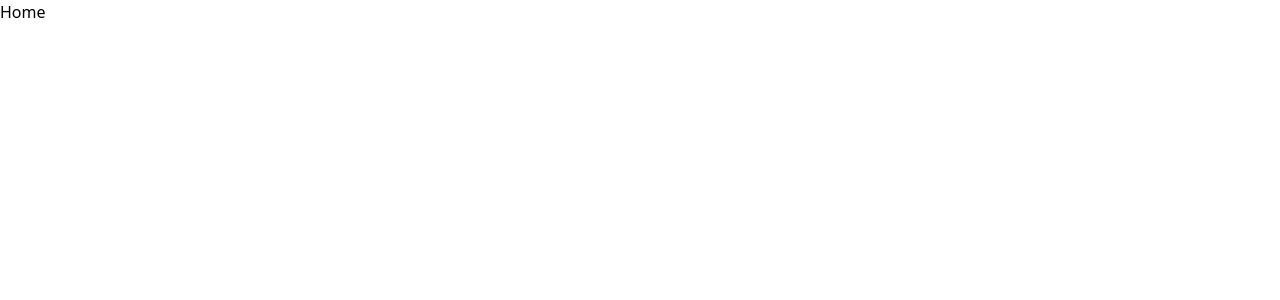
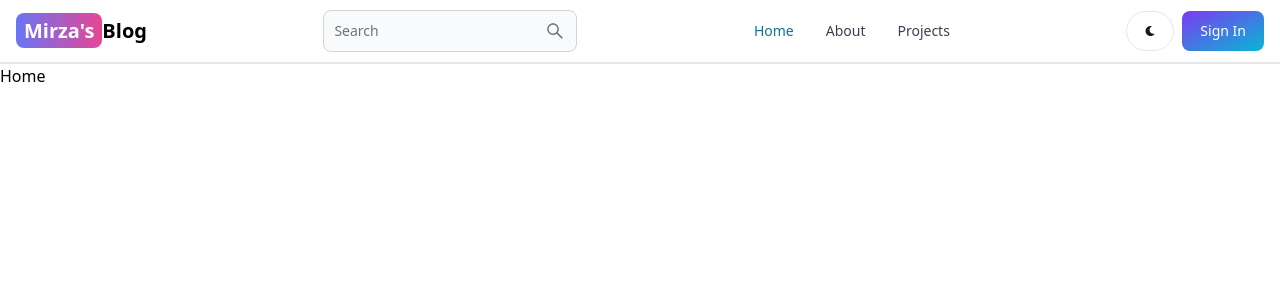
Before and after one commit to themirza001/Mern_Blog, a React (Vite) app in the folder client/: page / in a window 1280 px wide. Shown: the top 300 px of the page. Built offline with nearby package versions, Linux system fonts and the light colour scheme.

Commit message:
Adding the Header Component

```diff
--- a/client/package.json
+++ b/client/package.json
@@ -10,8 +10,10 @@
     "preview": "vite preview"
   },
   "dependencies": {
+    "flowbite-react": "^0.9.0",
     "react": "^18.2.0",
     "react-dom": "^18.2.0",
+    "react-icons": "^5.2.1",
     "react-router-dom": "^6.23.1"
   },
   "devDependencies": {
--- a/client/src/App.jsx
+++ b/client/src/App.jsx
@@ -5,10 +5,11 @@
 import About from './pages/About';
 import SignIn from './pages/SignIn';
 import SignUp from './pages/SignUp';
-
+import Header from './Components/Header.jsx/Header';
 function App() {
   return (
     <BrowserRouter>
+      <Header />
       <Routes>
         <Route path="/" element={<Home />} />
         <Route path="/about" element={<About />} />
--- /dev/null
+++ b/client/src/Components/Header.jsx/Header.jsx
@@ -0,0 +1,53 @@
+import { Button, Navbar, TextInput } from 'flowbite-react';
+import { Link, useLocation } from 'react-router-dom';
+import { AiOutlineSearch } from 'react-icons/ai';
+import { FaMoon } from 'react-icons/fa';
+function Header() {
+  const path = useLocation().pathname;
+  return (
+    <Navbar className="border-b-2">
+      <Link
+        to="/home"
+        className="self-center whitespace-nowrap text-sm sm:text-xl font-semibold dark:text-white"
+      >
+        <span className="px-2 py-1 bg-gradient-to-r from-indigo-500 to-pink-500 rounded-lg text-white">
+          Mirza's
+        </span>
+        Blog
+      </Link>
+      <form>
+        <TextInput
+          type="text"
+          placeholder="Search"
+          rightIcon={AiOutlineSearch}
+          className="hidden lg:inline"
+        />
+      </form>
+      <Button className="w-12 h-10 lg:hidden" color="gray" pill>
+        <AiOutlineSearch />
+      </Button>
+      <div className="flex gap-2 md:order-2">
+        <Button className="w-12 h-10 hidden sm:inline" color="gray" pill>
+          <FaMoon />
+        </Button>
+        <Link to="sign-in">
+          <Button gradientDuoTone="purpleToBlue">Sign In</Button>
+        </Link>
+        <Navbar.Toggle />
+      </div>
+      <Navbar.Collapse>
+        <Navbar.Link active={path === '/'} as={'div'}>
+          <Link to="/">Home</Link>
+        </Navbar.Link>
+        <Navbar.Link active={path === '/about'} as={'div'}>
+          <Link to="/about">About</Link>
+        </Navbar.Link>
+        <Navbar.Link active={path === '/projects'} as={'div'}>
+          <Link to="/projects">Projects</Link>
+        </Navbar.Link>
+      </Navbar.Collapse>
+    </Navbar>
+  );
+}
+
+export default Header;
--- a/client/tailwind.config.js
+++ b/client/tailwind.config.js
@@ -1,8 +1,10 @@
+// const flowbite = require('flowbite-react/tailwind');
+import flowbite from 'flowbite-react/tailwind';
 /** @type {import('tailwindcss').Config} */
 export default {
-  content: ['./index.html', './src/**/*.{js,ts,jsx,tsx}'],
+  content: ['./index.html', './src/**/*.{js,ts,jsx,tsx}', flowbite.content()],
   theme: {
     extend: {},
   },
-  plugins: [],
+  plugins: [flowbite.plugin()],
 };
```
Also changed, not shown: 1 other file (tests, documents, lock files or other folders).
